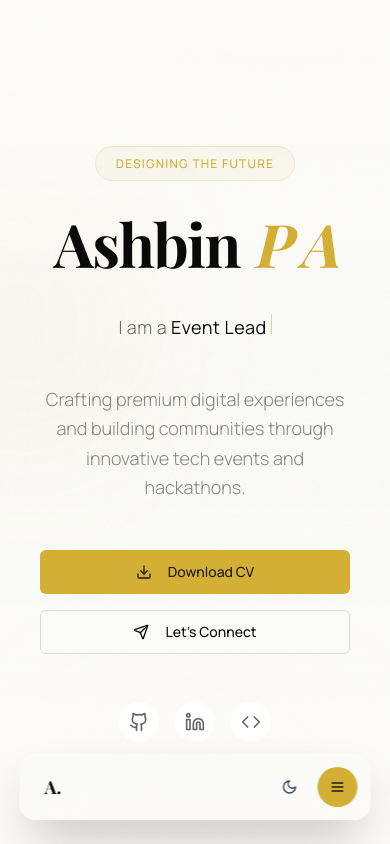
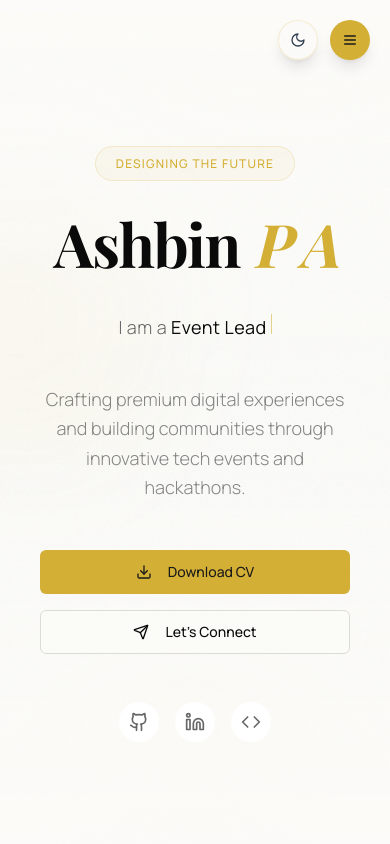
Before and after one commit to ashbi8137/ModenPortfolio, a Next.js app: page / in a window 390 px wide. Shown: the top 844 px of the page. Built offline with nearby package versions, Linux system fonts and the light colour scheme; a web font is replaced by a local one.

Commit message:
Feat: Redesign mobile navbar to Top-Right button and Fullscreen menu

```diff
--- a/components/navbar.tsx
+++ b/components/navbar.tsx
@@ -112,22 +112,14 @@ export default function Navbar() {
         </nav>
       </div>
 
-      {/* Mobile Floating Bar */}
-      <div className="fixed bottom-6 left-1/2 -translate-x-1/2 z-50 md:hidden w-[90%] max-w-sm">
-        <nav className="flex items-center justify-between p-3 rounded-2xl border border-white/10 bg-background/80 backdrop-blur-2xl shadow-2xl">
-          <a
-            href="#home"
-            className="text-lg font-bold font-serif px-3"
-            onClick={(e) => scrollToSection(e, "#home")}
-          >
-            A.
-          </a>
-
-          <div className="flex items-center gap-2">
+      {/* Mobile Top-Right Trigger */}
+      <div className="fixed top-5 right-5 z-50 md:hidden flex items-center gap-3">
+        {/* Mobile Theme Toggle */}
         <Button
-              variant="ghost"
+          variant="secondary"
           size="icon"
           onClick={() => setTheme(theme === "dark" ? "light" : "dark")}
+          className="rounded-full shadow-lg border border-primary/20 bg-background/80 backdrop-blur-md"
         >
           {theme === "dark" ? (
             <Sun className="h-5 w-5 text-yellow-500" />
@@ -136,44 +128,47 @@ export default function Navbar() {
           )}
         </Button>
 
+        {/* Mobile Menu Button */}
         <Button
           variant="default"
           size="icon"
           onClick={() => setMobileMenuOpen(!mobileMenuOpen)}
-              className="rounded-full bg-primary text-primary-foreground"
+          className="rounded-full shadow-lg bg-primary hover:bg-primary/90 text-primary-foreground"
         >
           {mobileMenuOpen ? <X className="h-6 w-6" /> : <Menu className="h-6 w-6" />}
         </Button>
       </div>
-        </nav>
-      </div>
 
-      {/* Mobile Menu Overlay */}
+      {/* Mobile Menu Overlay (Fullscreen) */}
       <AnimatePresence>
         {mobileMenuOpen && (
           <motion.div
-            initial={{ opacity: 0, y: 20, scale: 0.95 }}
-            animate={{ opacity: 1, y: 0, scale: 1 }}
-            exit={{ opacity: 0, y: 20, scale: 0.95 }}
-            className="fixed bottom-24 left-1/2 -translate-x-1/2 w-[90%] max-w-sm bg-card/90 backdrop-blur-xl border border-border rounded-3xl p-4 shadow-2xl z-40 md:hidden"
+            initial={{ opacity: 0, x: "100%" }}
+            animate={{ opacity: 1, x: 0 }}
+            exit={{ opacity: 0, x: "100%" }}
+            transition={{ type: "spring", damping: 25, stiffness: 200 }}
+            className="fixed inset-0 bg-background/95 backdrop-blur-xl z-40 md:hidden flex flex-col items-center justify-center"
           >
-            <ul className="grid grid-cols-2 gap-2">
-              {navLinks.map((link) => (
-                <li key={link.name}>
+            <ul className="flex flex-col items-center gap-8">
+              {navLinks.map((link, i) => (
+                <motion.li
+                  key={link.name}
+                  initial={{ opacity: 0, y: 20 }}
+                  animate={{ opacity: 1, y: 0 }}
+                  transition={{ delay: 0.1 + i * 0.1 }}
+                >
                   <a
                     href={link.href}
                     onClick={(e) => scrollToSection(e, link.href)}
                     className={cn(
-                      "flex flex-col items-center justify-center p-4 rounded-xl transition-all",
-                      activeSection === link.href.substring(1)
-                        ? "bg-primary/10 text-primary border border-primary/20"
-                        : "hover:bg-muted text-muted-foreground"
+                      "text-3xl font-serif font-medium hover:text-primary transition-colors flex items-center gap-3",
+                      activeSection === link.href.substring(1) ? "text-primary" : "text-muted-foreground"
                     )}
                   >
-                    <link.icon className="w-6 h-6 mb-2" />
-                    <span className="text-sm font-medium">{link.name}</span>
+                    <link.icon className="w-6 h-6" />
+                    {link.name}
                   </a>
-                </li>
+                </motion.li>
               ))}
             </ul>
           </motion.div>
```
Lines whose indentation alone changed are shown as unchanged.
